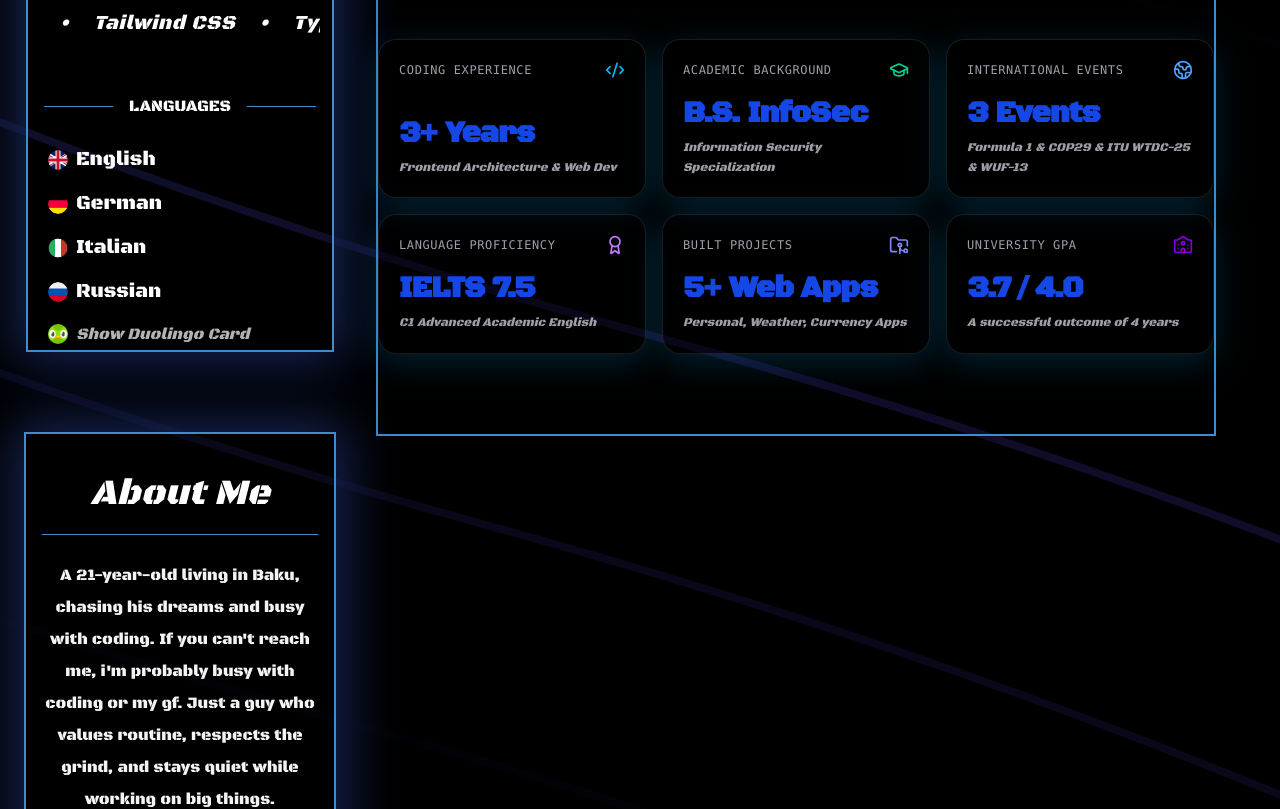
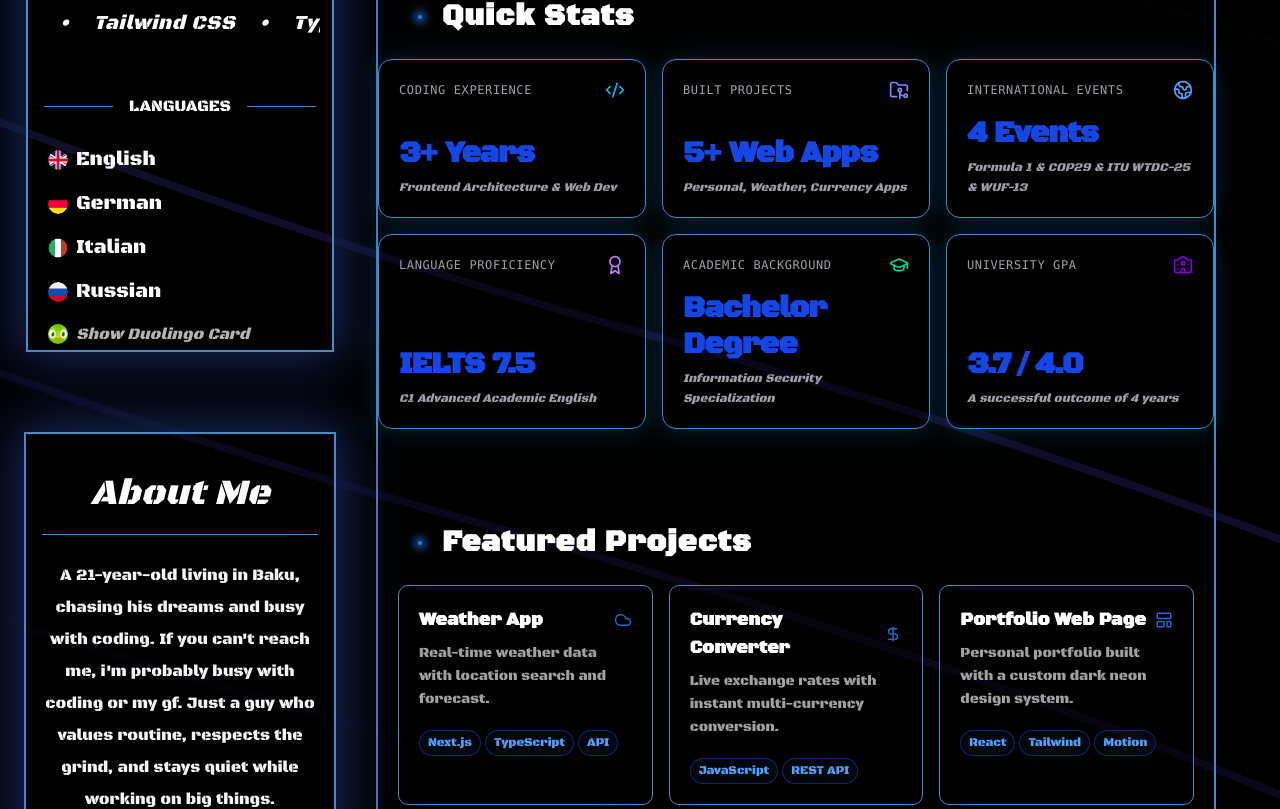
Before and after one commit to Emilhubb/Portfolio, a Next.js app: page / in a window 1280 px wide. Shown: the part 656-1465 px from the top of the page. Built offline with nearby package versions, Linux system fonts and the light colour scheme.

Commit message:
adding featured projects section

```diff
--- /dev/null
+++ b/components/detailComponents/homepage/FeaturedProjects.tsx
@@ -0,0 +1,91 @@
+"use client";
+
+import React from "react";
+import { Cloud, DollarSign, LayoutTemplate } from "lucide-react";
+
+interface Project {
+  title: string;
+  description: string;
+  tags: string[];
+  link: string;
+  icon: React.ReactNode;
+}
+
+const projects: Project[] = [
+  {
+    title: "Weather App",
+    description:
+      "Real-time weather data with location search and forecast.",
+    tags: ["Next.js", "TypeScript", "API"],
+    link: "https://weatherapp-project-81.vercel.app",
+    icon: <Cloud size={18} />,
+  },
+  {
+    title: "Currency Converter",
+    description: "Live exchange rates with instant multi-currency conversion.",
+    tags: ["JavaScript", "REST API"],
+    link: "https://currency-live-theta.vercel.app",
+    icon: <DollarSign size={18} />,
+  },
+  {
+    title: "Portfolio Web Page",
+    description:
+      "Personal portfolio built with a custom dark neon design system.",
+    tags: ["React", "Tailwind", "Motion"],
+    link: "#",
+    icon: <LayoutTemplate size={18} />,
+  },
+];
+
+const FeaturedProjects: React.FC = () => {
+  return (
+    <div className="w-full max-w-5xl h-auto mx-auto my-24 select-none">
+      <div className="flex items-center px-5 mb-6">
+        <span className="w-1 h-1 mx-5 rounded-full bg-blue-500 shadow-[0_0_10px_3px] shadow-blue-500 animate-pulse" />
+        <h2 className="text-white font-bold text-3xl tracking-wide">
+          Featured Projects
+        </h2>
+      </div>
+      <div className="grid grid-cols-1 sm:grid-cols-2 lg:grid-cols-3 gap-4 px-5">
+        {projects.map((project: Project, idx: number) => (
+          <a
+            key={idx}
+            href={project.link}
+            target="_blank"
+            className="group relative border border-(--border-color) rounded-lg p-5 bg-black/40 backdrop-blur-sm hover:border-blue-500 transition-colors hover:transition-transform hover:scale-102 hover:-translate-y-1 duration-300 overflow-hidden"
+          >
+            <div className="absolute inset-0 opacity-0 group-hover:opacity-100 transition-opacity duration-300 bg-blue-500/5 pointer-events-none" />
+
+            <div className="flex items-center justify-between mb-2">
+              <h3 className="text-white font-bold text-lg group-hover:text-blue-400 transition-colors">
+                {project.title}
+              </h3>
+              <span className="text-blue-500 opacity-80 group-hover:opacity-100 group-hover:scale-110 transition-all duration-300">
+                {project.icon}
+              </span>
+            </div>
+
+            <p className="text-neutral-400 text-sm mb-5 leading-relaxed">
+              {project.description}
+            </p>
+            <div className="flex flex-wrap gap-1">
+              {project.tags.map((tag: string, i: number) => (
+                <span
+                  key={i}
+                  className="text-xs px-2 py-1 rounded-full border border-blue-800/60 text-blue-400 bg-blue-500/5"
+                >
+                  {tag}
+                </span>
+              ))}
+            </div>
+            <span className="absolute bottom-5 right-5 text-blue-500 opacity-0 group-hover:opacity-100 group-hover:translate-x-1 transition-all duration-300">
+              →
+            </span>
+          </a>
+        ))}
+      </div>
+    </div>
+  );
+};
+
+export default FeaturedProjects;
--- a/components/detailComponents/homepage/HomeDetails.jsx
+++ b/components/detailComponents/homepage/HomeDetails.tsx
@@ -1,8 +1,9 @@
 import { CanvasText } from "@/components/ui/canvas-text";
 import React from "react";
 import { CanvasTextDemo } from "./effects/CanvasText";
-import { StatusBanner } from "../homepage/StatusBanner";
-import { QuickStats} from "../homepage/QuickStats"
+import { StatusBanner } from "./StatusBanner";
+import { QuickStats} from "./QuickStats"
+import FeaturedProjects from "./FeaturedProjects";
 const HomeDetails = () => {
   return (
     <div className="relative bg-transparent backdrop-blur-[10px]">
@@ -11,6 +12,7 @@ const HomeDetails = () => {
       </div>
       <StatusBanner />
       <QuickStats/>
+      <FeaturedProjects/>
     </div>
   );
 };
--- a/components/detailComponents/homepage/QuickStats.jsx
+++ b/components/detailComponents/homepage/QuickStats.tsx
@@ -1,6 +1,14 @@
 "use client";
 import React from "react";
-import { Code2, Globe2, BookOpenCheck, Award, FolderGit2, GraduationCap, UniversityIcon, } from "lucide-react";
+import {
+  Code2,
+  Globe2,
+  BookOpenCheck,
+  Award,
+  FolderGit2,
+  GraduationCap,
+  UniversityIcon,
+} from "lucide-react";
 
 export function QuickStats() {
   const stats = [
@@ -14,16 +22,17 @@ export function QuickStats() {
     },
     {
       id: 2,
-      title: "Academic Background",
-      value: "B.S. InfoSec",
-      description: "Information Security Specialization",
-      icon: GraduationCap,
-      accentColor: "text-emerald-400",
+      title: "Built Projects",
+      value: "5+ Web Apps",
+      description: "Personal, Weather, Currency Apps",
+      icon: FolderGit2,
+      accentColor: "text-indigo-400",
     },
+
     {
       id: 3,
       title: "International Events",
-      value: "3 Events",
+      value: "4 Events",
       description: "Formula 1 & COP29 & ITU WTDC-25 & WUF-13",
       icon: Globe2,
       accentColor: "text-blue-400",
@@ -38,31 +47,37 @@ export function QuickStats() {
     },
     {
       id: 5,
-      title: "Built Projects",
-      value: "5+ Web Apps",
-      description: "Personal, Weather, Currency Apps",
-      icon: FolderGit2,
-      accentColor: "text-indigo-400",
+      title: "Academic Background",
+      value: "Bachelor Degree",
+      description: "Information Security Specialization",
+      icon: GraduationCap,
+      accentColor: "text-emerald-400",
     },
     {
-        id: 6,
-        title: "University GPA",
-        value: "3.7 / 4.0",
-        description: "A successful outcome of 4 years",
-        icon: UniversityIcon,
-        accentColor: 'text-purple-700'
-    }
+      id: 6,
+      title: "University GPA",
+      value: "3.7 / 4.0",
+      description: "A successful outcome of 4 years",
+      icon: UniversityIcon,
+      accentColor: "text-purple-700",
+    },
   ];
 
   return (
-    <div className="w-full max-w-5xl mx-auto my-20">
+    <div className="w-full max-w-5xl mx-auto my-10 select-none">
+      <div className="flex items-center px-5 mb-6">
+        <span className="w-1 h-1 mx-5 rounded-full bg-blue-500 shadow-[0_0_10px_3px] shadow-blue-500" />
+        <h2 className="text-white font-bold text-3xl tracking-wide">
+          Quick Stats
+        </h2>
+      </div>
       <div className="grid grid-cols-1 sm:grid-cols-2 lg:grid-cols-3 gap-4">
         {stats.map((stat) => {
           const Icon = stat.icon;
           return (
             <div
               key={stat.id}
-              className="group relative flex flex-col justify-between p-5 rounded-2xl border border-white/10 bg-black/40 backdrop-blur-md hover:border-sky-500/50 hover:shadow-[0_0_20px_rgba(56,189,248,0.15)] transition-all duration-300 transform-gpu  shadow-sky-500/20 shadow-[0px_8px_32px_0px] "
+              className="group relative flex flex-col justify-between p-5 rounded-xl border border-(--border-color) bg-black/40 backdrop-blur-md hover:border-blue-500 hover:shadow-[0_0_20px_rgba(56,189,248,0.15)] transition-all duration-300 hover:transition-transform hover:scale-103 transform-gpu  shadow-sky-500/20 shadow-[0px_2px_25px_0px] "
             >
               <div className="flex items-center justify-between">
                 <span className="text-zinc-400 text-xs font-mono uppercase tracking-wider">
--- a/components/detailComponents/homepage/StatusBanner.jsx
+++ b/components/detailComponents/homepage/StatusBanner.tsx
@@ -3,6 +3,7 @@
 export function StatusBanner() {
   return (
     <div className="w-full flex justify-center my-8">
+
       <div className="relative group inline-flex items-center gap-3 rounded-full border border-(--border-color) bg-black/40 backdrop-blur-md px-5 py-2.5 shadow-lg shadow-blue-950/20 hover:border-blue-500/50 transition-all duration-300">
 
         <div className="absolute inset-0 rounded-full bg-blue-500/10 opacity-0 group-hover:opacity-100 blur-md transition-opacity duration-500 pointer-events-none" />
```
